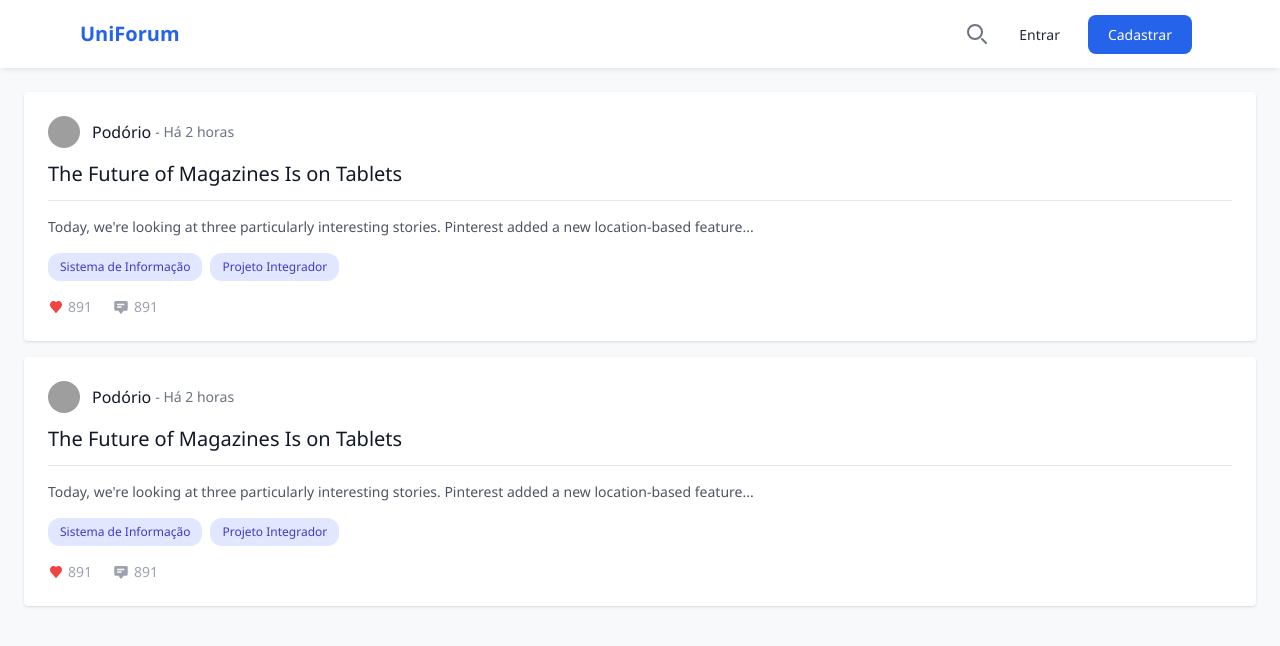
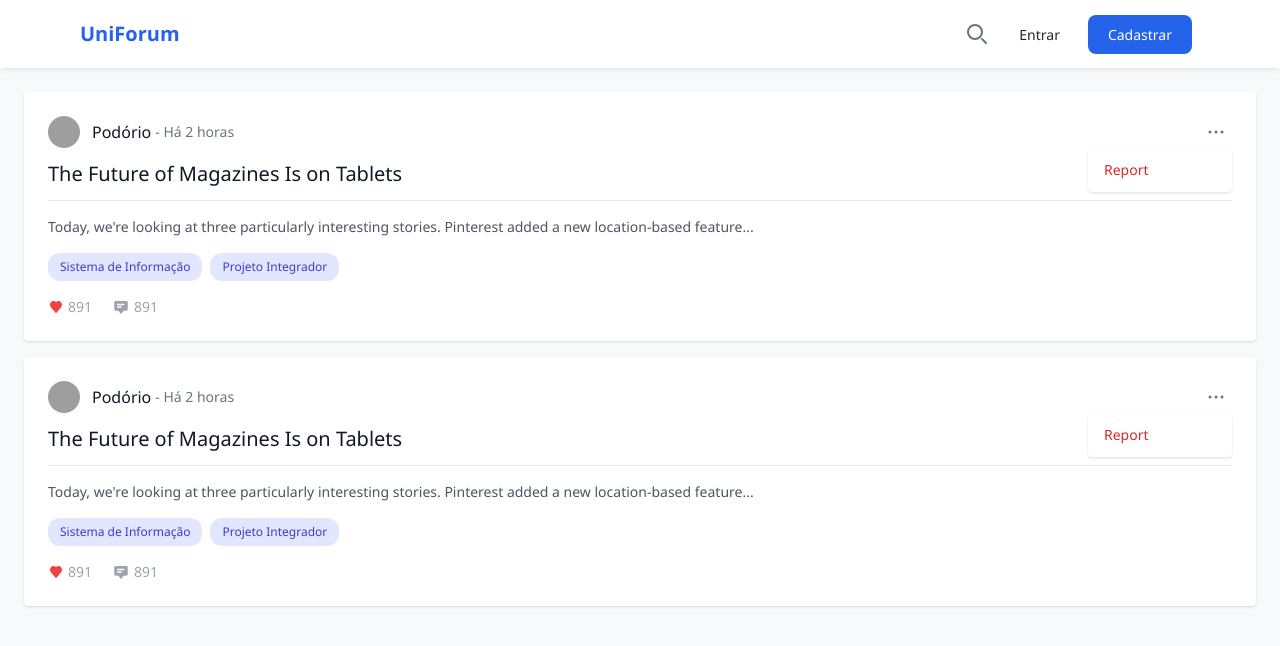
Before and after one commit to felipemdf/UniForum, a Vue app in the folder front-end/: page / in a window 1280 px wide. Shown: the top 646 px of the page. Built offline with nearby package versions, Linux system fonts and the light colour scheme; grey boxes are pictures that could not be loaded.

Commit message:
feat: adicionado o menu opcoes

```diff
--- a/front-end/src/components/TopicItem.vue
+++ b/front-end/src/components/TopicItem.vue
@@ -18,7 +18,8 @@
         </div>
 
         <!-- Option Button-->
-        <!-- <button
+        <div class="relative">
+          <button
             class="inline-flex items-center p-2 text-center text-gray-500 rounded-lg hover:bg-gray-100 focus:ring-4 focus:outline-none focus:ring-gray-50"
             type="button"
           >
@@ -34,25 +35,17 @@
               />
             </svg>
             <span class="sr-only">Topic settings</span>
-        </button> -->
+          </button>
 
           <!-- Dropdown menu -->
-        <!-- <div
-          id="dropdownComment3"
-          class="absolute right-16 mt-10 w-36 bg-white rounded divide-y divide-gray-100 shadow"
-        >
+          <div id="dropdownComment3" class="absolute right-0 w-36 bg-white rounded divide-y divide-gray-100 shadow">
             <ul class="py-1 text-sm text-gray-700" aria-labelledby="dropdownMenuIconHorizontalButton">
               <li>
-              <a href="#" class="block py-2 px-4 hover:bg-gray-100">Edit</a>
-            </li>
-            <li>
-              <a href="#" class="block py-2 px-4 hover:bg-gray-100">Remove</a>
-            </li>
-            <li>
-              <a href="#" class="block py-2 px-4 hover:bg-gray-100">Report</a>
+                <a href="#" class="block py-2 px-4 hover:bg-gray-100 text-red-600">Report</a>
               </li>
             </ul>
-        </div> -->
+          </div>
+        </div>
       </div>
 
       <!-- Title -->
```
Lines whose indentation alone changed are shown as unchanged.
